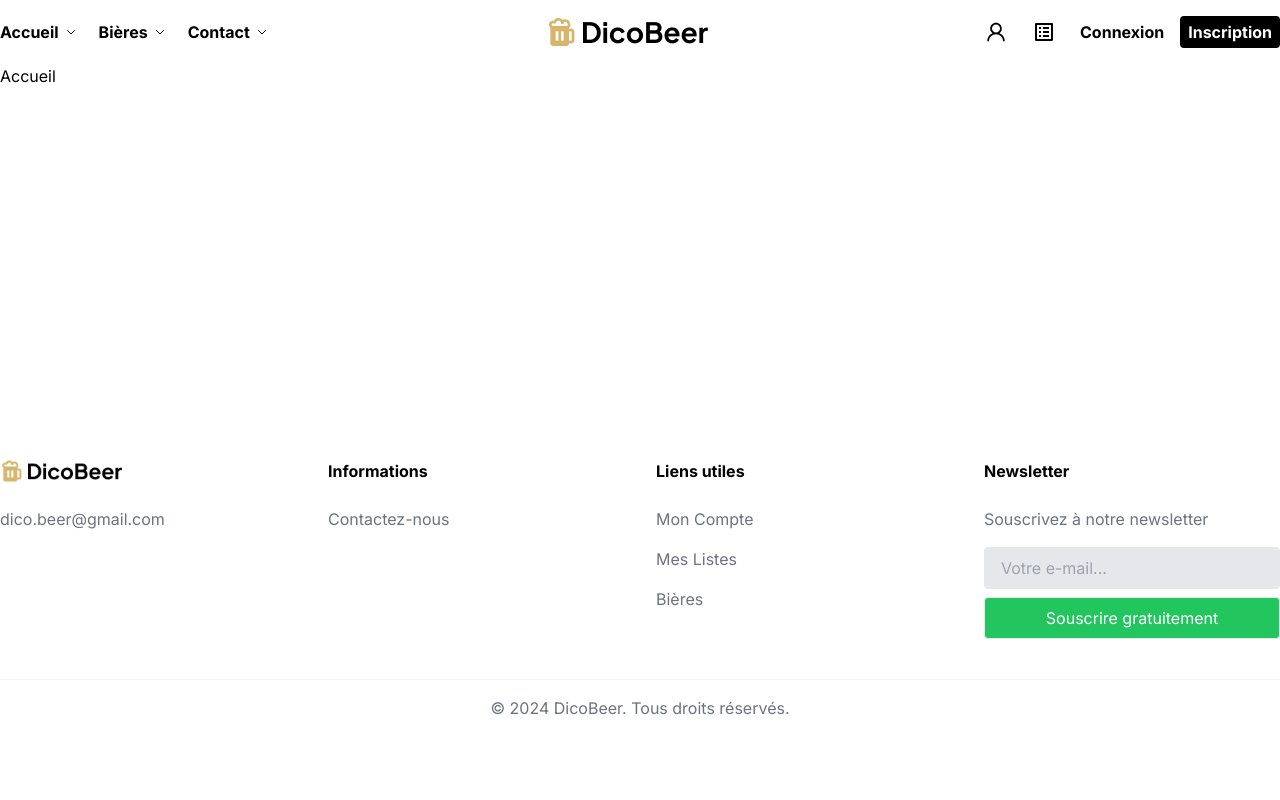
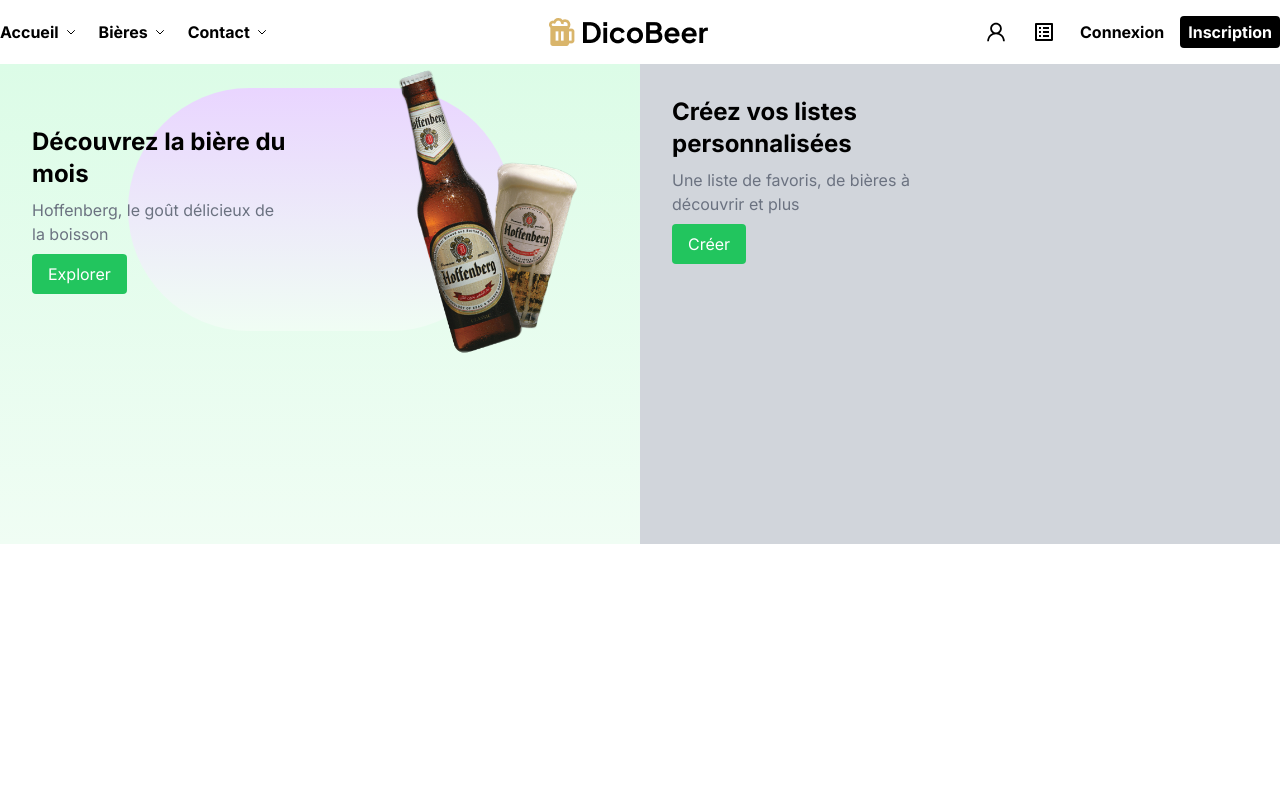
Before and after one commit to lege0053/DicoBeer, a Next.js app in the folder front/: page /accueil in a window 1280 px wide. Shown: the top 800 px of the page. Built offline with nearby package versions, Linux system fonts and the light colour scheme.

Commit message:
feat: page listes

```diff
--- a/front/src/app/accueil/page.tsx
+++ b/front/src/app/accueil/page.tsx
@@ -1,9 +1,63 @@
-import { Metadata } from 'next'
+import { Metadata } from "next";
+import Image from "next/image";
 
 export const metadata: Metadata = {
-  title: 'Accueil',
-}
+  title: "Accueil",
+};
 
 export default function Page() {
-    return <h1>Accueil</h1>
-  }
+  return (
+    <div className="grid grid-cols-2 h-screen">
+      {/* Premier carré */}
+      <div className="relative h-3/5 bg-gradient-to-b from-green-100 to-green-50">
+        {/* Contenu du premier carré */}
+        <div className="relative grid grid-cols-2">
+          <div className="flex flex-col justify-center m-8 relative z-10">
+            <p className="text-black font-bold text-2xl mb-2">
+              Découvrez la bière du mois
+            </p>
+            <p className="text-gray-500 mb-2">
+              Hoffenberg, le goût délicieux de la boisson
+            </p>
+            <a href="bieres">
+              <button className="bg-green-500 text-white px-4 py-2 rounded">
+                Explorer
+              </button>
+            </a>
+          </div>
+          <div className="flex items-center justify-center relative z-20">
+            <Image
+              src="/beer_month.png"
+              width={200}
+              height={200}
+              alt="bière du mois"
+            />
+          </div>
+          <div className="absolute inset-0 flex items-center justify-center z-0">
+            {/* Ajustement de la taille du cercle en pourcentage */}
+            <div className="w-3/5 h-5/6 rounded-full bg-gradient-to-b from-purple-200 to-green-50"></div>
+          </div>
+        </div>
+      </div>
+      {/* Deuxième carré */}
+      <div className="flex-1 bg-gray-300 h-3/5">
+        {/* Contenu du deuxième carré */}
+        <div className="relative grid grid-cols-2">
+          <div className="flex flex-col m-8">
+            <p className="text-black font-bold text-2xl mb-2">
+              Créez vos listes personnalisées
+            </p>
+            <p className="text-gray-500 mb-2">
+              Une liste de favoris, de bières à découvrir et plus
+            </p>
+            <a href="listes">
+              <button className="bg-green-500 text-white px-4 py-2 rounded">
+                Créer
+              </button>
+            </a>{" "}
+          </div>
+        </div>
+      </div>
+    </div>
+  );
+}
--- a/front/src/app/components/Footbar.tsx
+++ b/front/src/app/components/Footbar.tsx
@@ -26,7 +26,7 @@
             <p className="font-bold mb-6 text-center sm:text-left">Liens utiles</p>
             <ul className="text-center sm:text-left">
               <li><a href="profil" className="text-gray-500">Mon Compte</a></li>
-              <li className='mt-4'><a href="lists" className="text-gray-500">Mes Listes</a></li>
+              <li className='mt-4'><a href="listes" className="text-gray-500">Mes Listes</a></li>
               <li className='mt-4'><a href="bieres" className="text-gray-500">Bières</a></li>
             </ul>
           </div>
--- a/front/src/app/components/NavBar.tsx
+++ b/front/src/app/components/NavBar.tsx
@@ -31,7 +31,7 @@
         <div className="hidden md:flex">
           <ul className="flex justify-end space-x-4 items-center">
             <li><Link href="/profil"><AiOutlineUser className="w-6 h-6 mr-2"/></Link></li>
-            <li><Link href="/lists"><MdListAlt className="w-6 h-6 mr-2"/></Link></li>
+            <li><Link href="/listes"><MdListAlt className="w-6 h-6 mr-2"/></Link></li>
             <NavItem href="/connexion" onClick={closeMenu}>Connexion</NavItem>
             <NavItem href="/inscription" onClick={closeMenu} className="rounded text-white bg-black px-2 py-1">Inscription</NavItem>
           </ul>
@@ -46,7 +46,7 @@
                   <NavItem href="/contact" onClick={closeMenu}>Contact</NavItem>
                   <hr className="w-full border-t border-gray-600" />
                   <NavItem href="/profil" onClick={closeMenu}>Mon Compte</NavItem>
-                  <NavItem href="/lists" onClick={closeMenu}>Mes listes</NavItem>
+                  <NavItem href="/listes" onClick={closeMenu}>Mes listes</NavItem>
                   <hr className="w-full border-t border-gray-600" />
                   <NavItem href="/connexion" onClick={closeMenu}>Connexion</NavItem>
                   <NavItem href="/inscription" onClick={closeMenu}>Inscription</NavItem>
--- /dev/null
+++ b/front/src/app/listes/page.tsx
@@ -0,0 +1,9 @@
+import { Metadata } from 'next'
+
+export const metadata: Metadata = {
+  title: 'Listes',
+}
+
+export default function Page() {
+    return <h1>Mes Listes</h1>
+  }
```
Also changed, not shown: front/public/beer_month.png (added).
